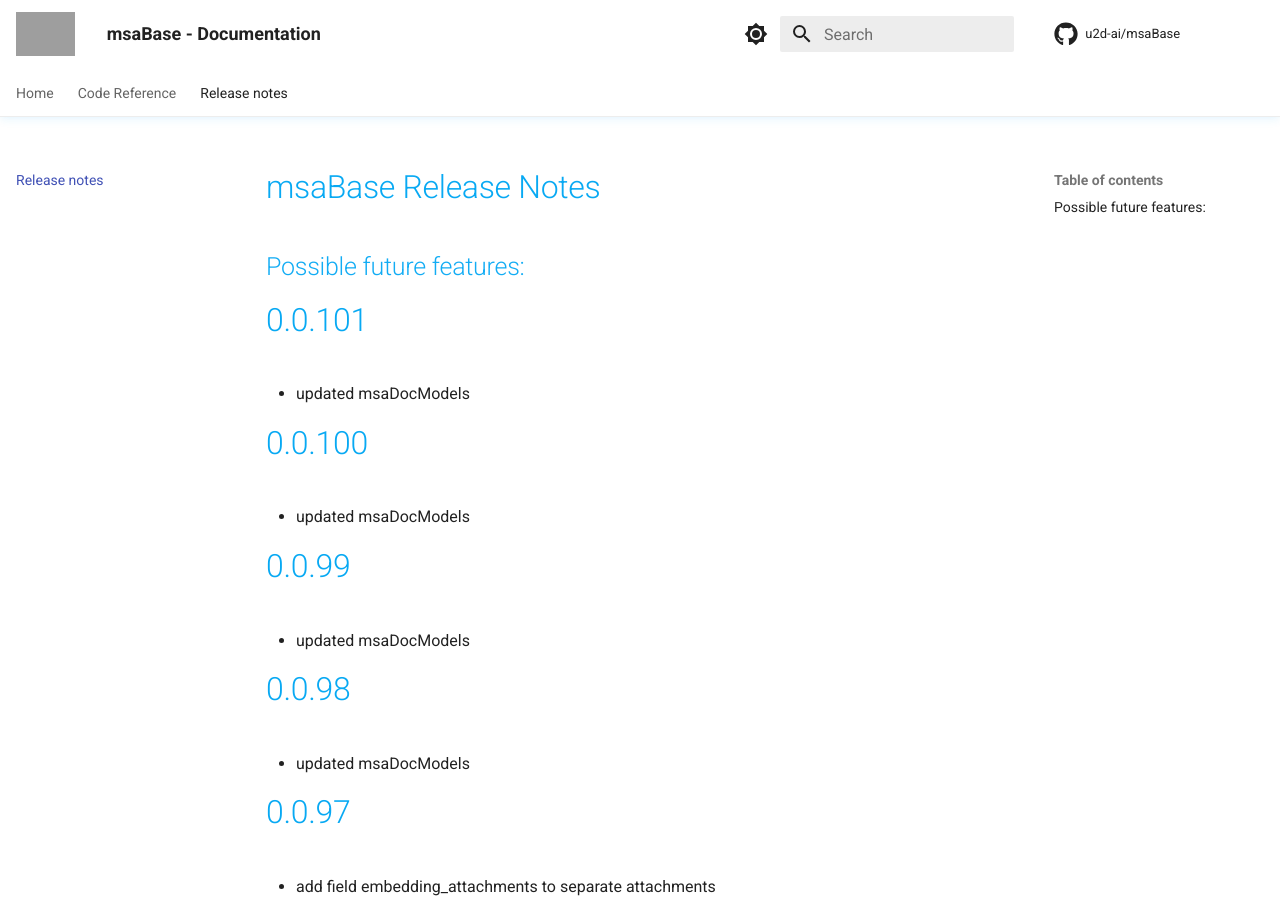
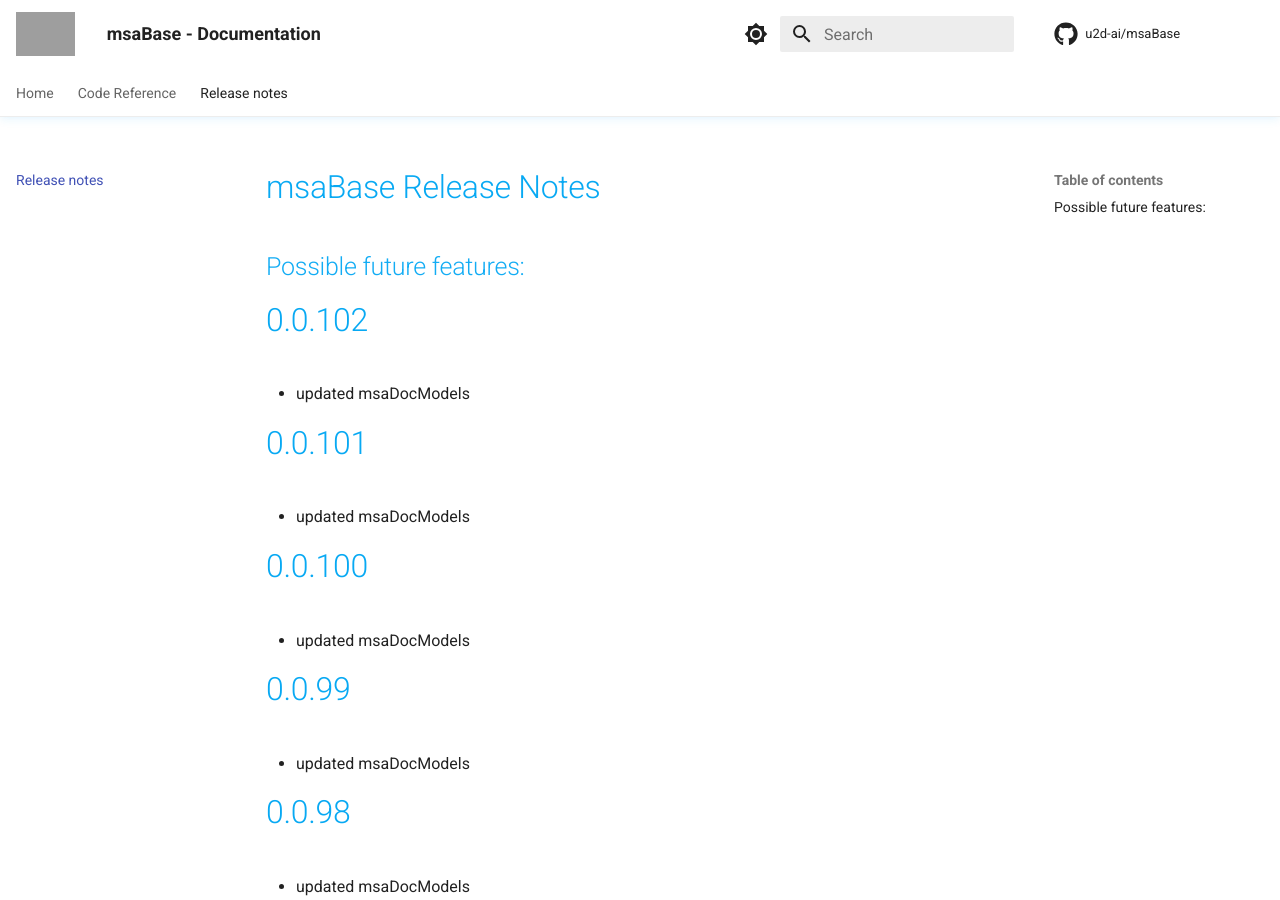
Before and after one commit to u2d-ai/msaBase, an MkDocs documentation site: the page built from docs/release-notes.md, in a window 1280 px wide and 900 px high. Built offline with MkDocs 1.6.1 and Material for MkDocs 9.7.7, drawn with Linux system fonts in a browser that asks for light colours; comment, search, counter and statistics services are not loaded; grey boxes are pictures that could not be loaded.

Commit message:
feat: updated msaDocModels

```diff
--- a/docs/release-notes.md
+++ b/docs/release-notes.md
@@ -1,5 +1,9 @@
 # msaBase Release Notes
 ## Possible future features:
+
+# 0.0.102
+
+- updated msaDocModels
 
 # 0.0.101
 
--- a/msaBase/__init__.py
+++ b/msaBase/__init__.py
@@ -1,7 +1,7 @@
 import glob
 from os.path import basename, dirname, isfile, join
 
-version = "0.0.101"
+version = "0.0.102"
 __author__ = "Stefan Welcker"
 __copyright__ = "Copyright 2022, U2D.ai"
 __license__ = "MIT"
--- a/requirements.txt
+++ b/requirements.txt
@@ -1,6 +1,6 @@
 # MSA Dependencies
 msaFileSystem==0.0.3 # Agnostic Abstract Filesystem API which allows to use S3, GCS, Azure Datalake, your local FS, Youtube etc Optimized for use with FastAPI/Pydantic.
-msaDocModels==0.0.93 # MSA Document Pydantic Models and Schemas, used to store Parser, NLP, NLU and AI results for processed documents
+msaDocModels==0.0.94 # MSA Document Pydantic Models and Schemas, used to store Parser, NLP, NLU and AI results for processed documents
 
 # FastAPI related Dependencies
 fastapi[all]==0.86.0 # FastAPI framework, high performance, easy to learn, fast to code, ready for production
```
Also changed, not shown: 1 other file.
